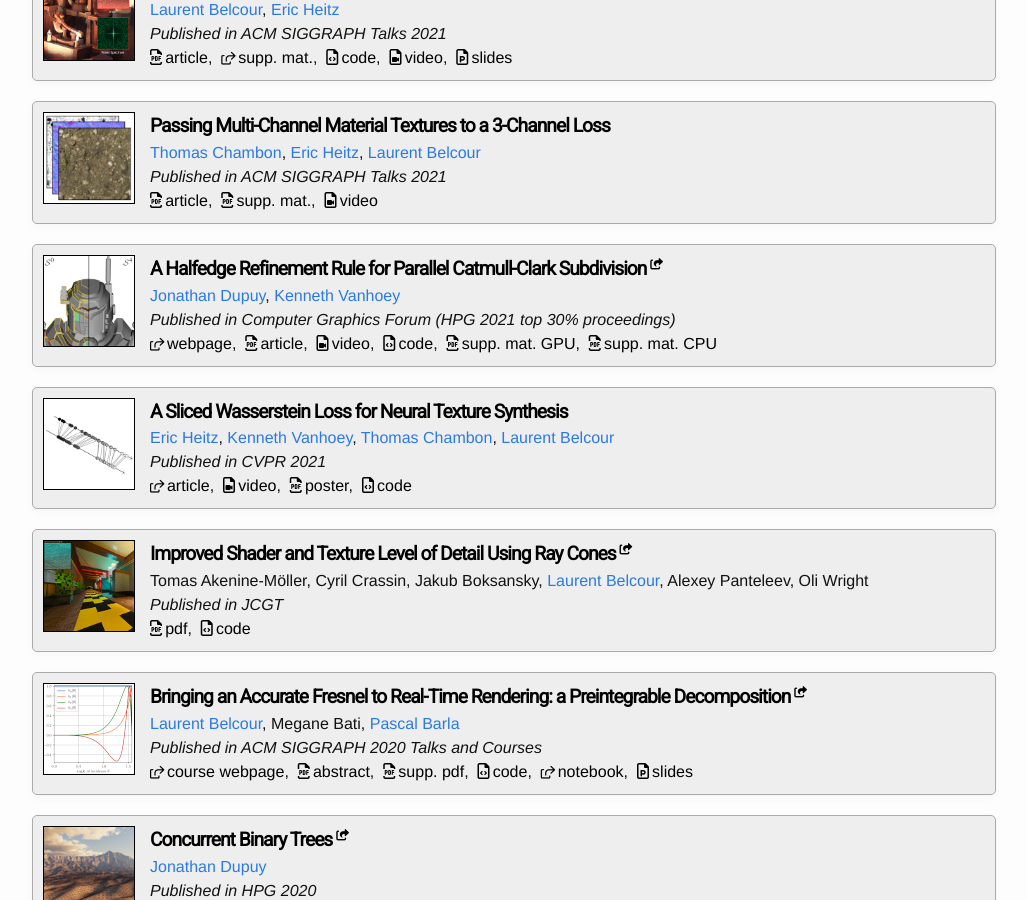
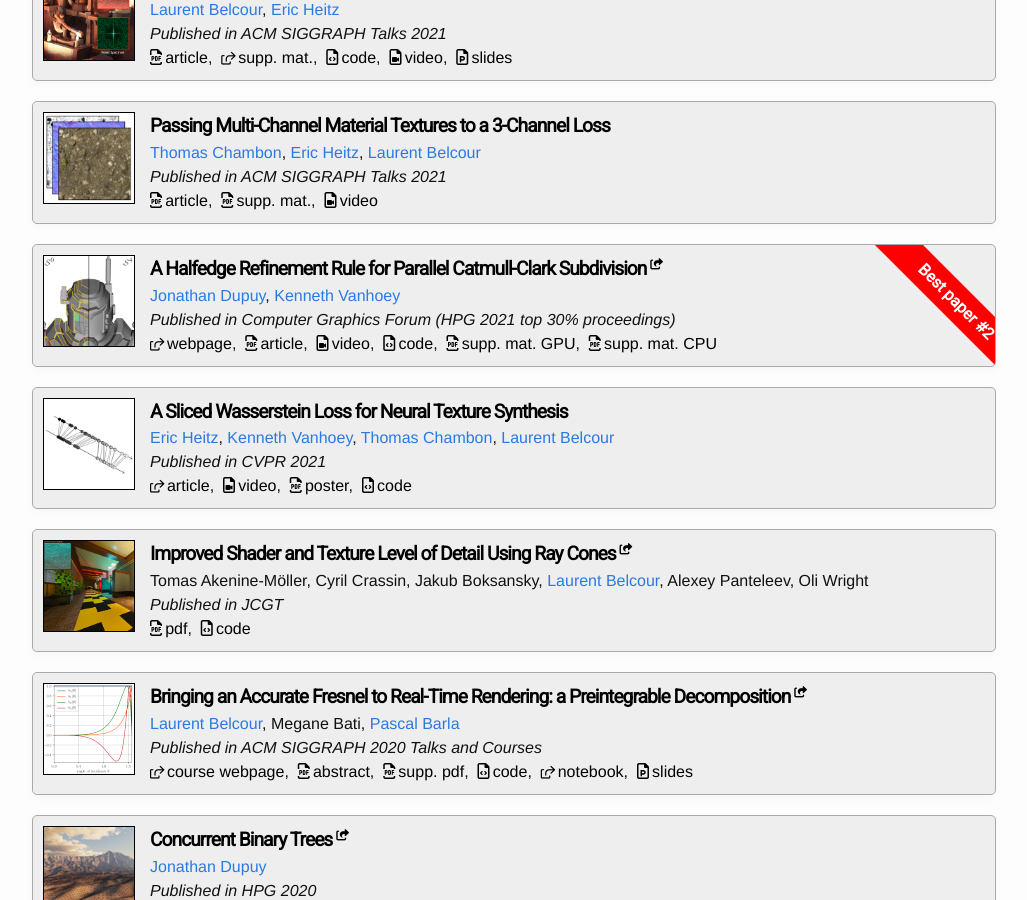
Before and after one commit to ggx-research/ggx-research.github.io, a Jekyll site: the page built from publications.html, in a window 1280 px wide and 900 px high, scrolled down 2127 px. Shown: the whole window, without its empty margins (126-1153 px from the left). Built offline with Jekyll 4.4.1, drawn with Linux system fonts in a browser that asks for light colours.

Commit message:
added best paper award

```diff
--- a/_posts/2021-06-14-publication-parallel_catmull_clark.markdown
+++ b/_posts/2021-06-14-publication-parallel_catmull_clark.markdown
@@ -8,6 +8,7 @@ authors: [
          ]
 conference: "Computer Graphics Forum (HPG 2021 top 30% proceedings)"
 categories: publication
+award: "Best paper #2"
 tags: published
 thumbnail: "/images/thumbnails/publication_catmark.png"
 url_outside: https://onrendering.com
```
